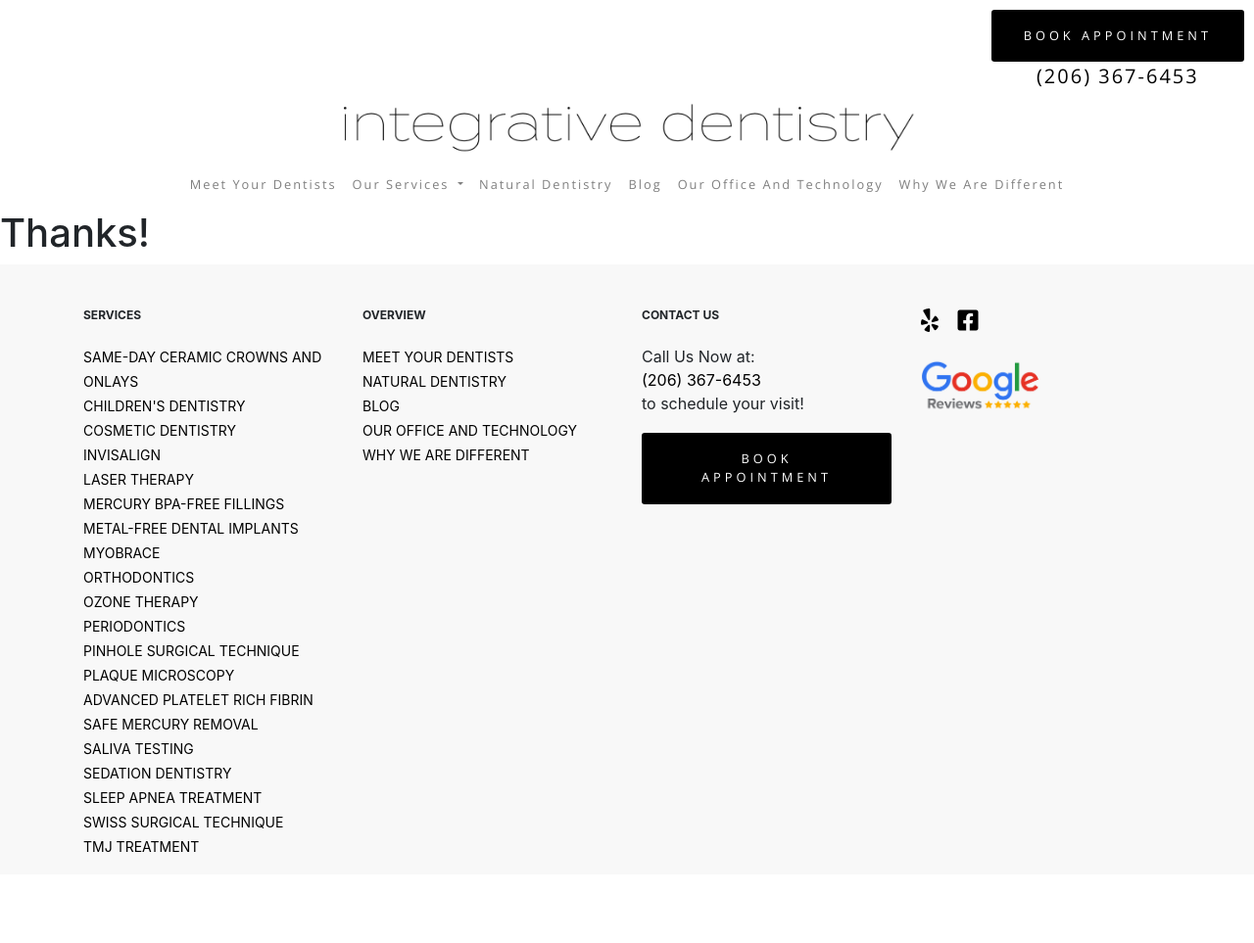
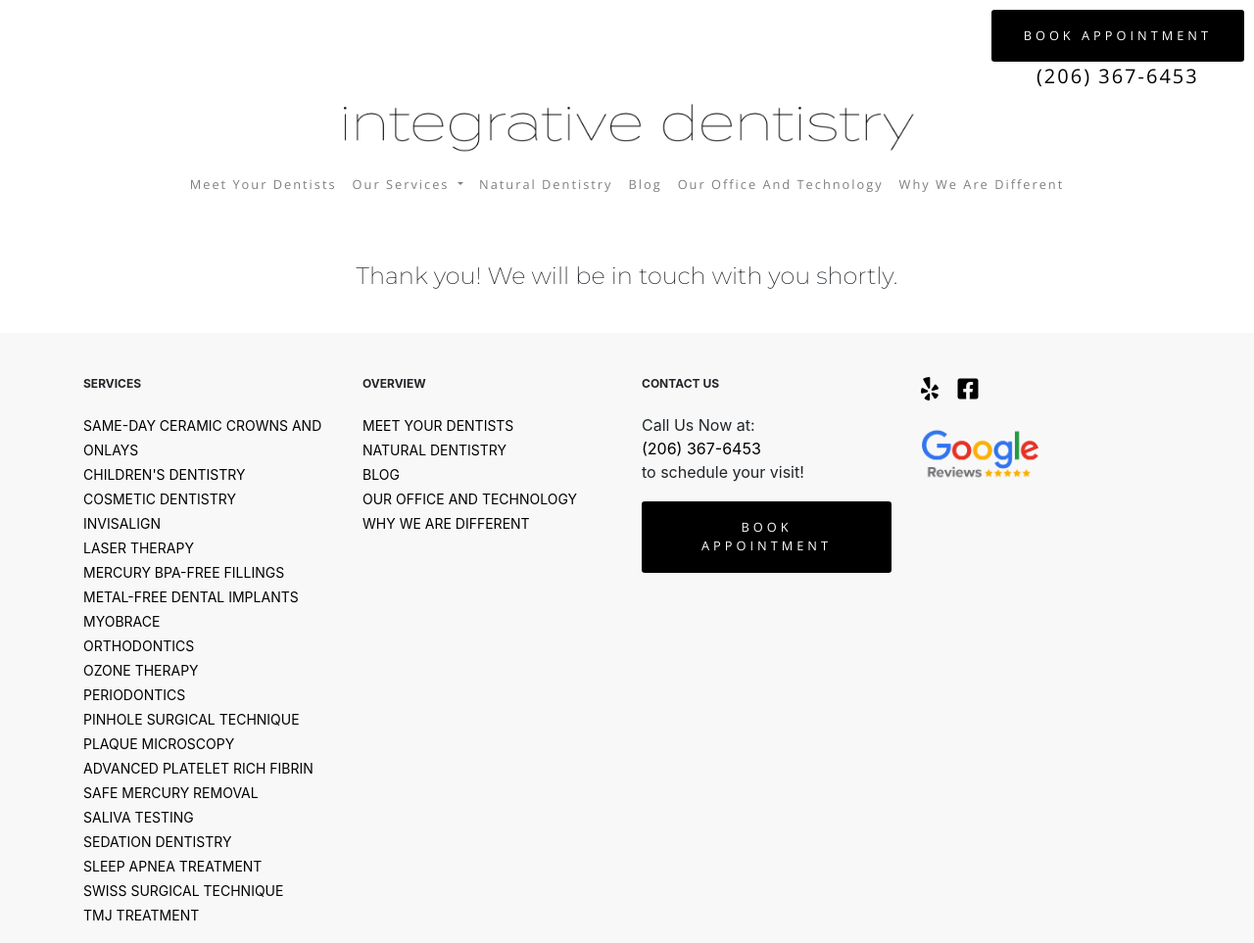
Before and after one commit to Karynvo/integrativejekyll, a Jekyll site: the page built from thanks.html, in a window 1280 px wide and 963 px high. Shown: the whole window at 98% size. Built offline with Jekyll 4.4.1, drawn with Linux system fonts in a browser that asks for light colours.

Commit message:
styled thank you page

```diff
--- a/bookappointment.html
+++ b/bookappointment.html
@@ -56,6 +56,6 @@ redirect_from:
       If you prefer to speak to a team member, please call <a href="tel:(206) 367-6453">(206) 367-6453</a>
     </div>
     </div>
-    <input type="hidden" name="_next" value="http://localhost:4000/thanks.html" />
+    <input type="hidden" name="_next" value="{{ site.baseurl }}/thank-you" />
   </form>
 </div>
--- a/thanks.html
+++ b/thanks.html
@@ -1,6 +1,9 @@
 ---
 layout: default
-title: Home
+title: Thank You
+permalink: /thank-you/
 ---
 
-<h1>Thanks!</h1>
+<div class="container">
+  <p class="book-header" style="font-size:24px;">Thank you! We will be in touch with you shortly.</p>
+</div>
```
